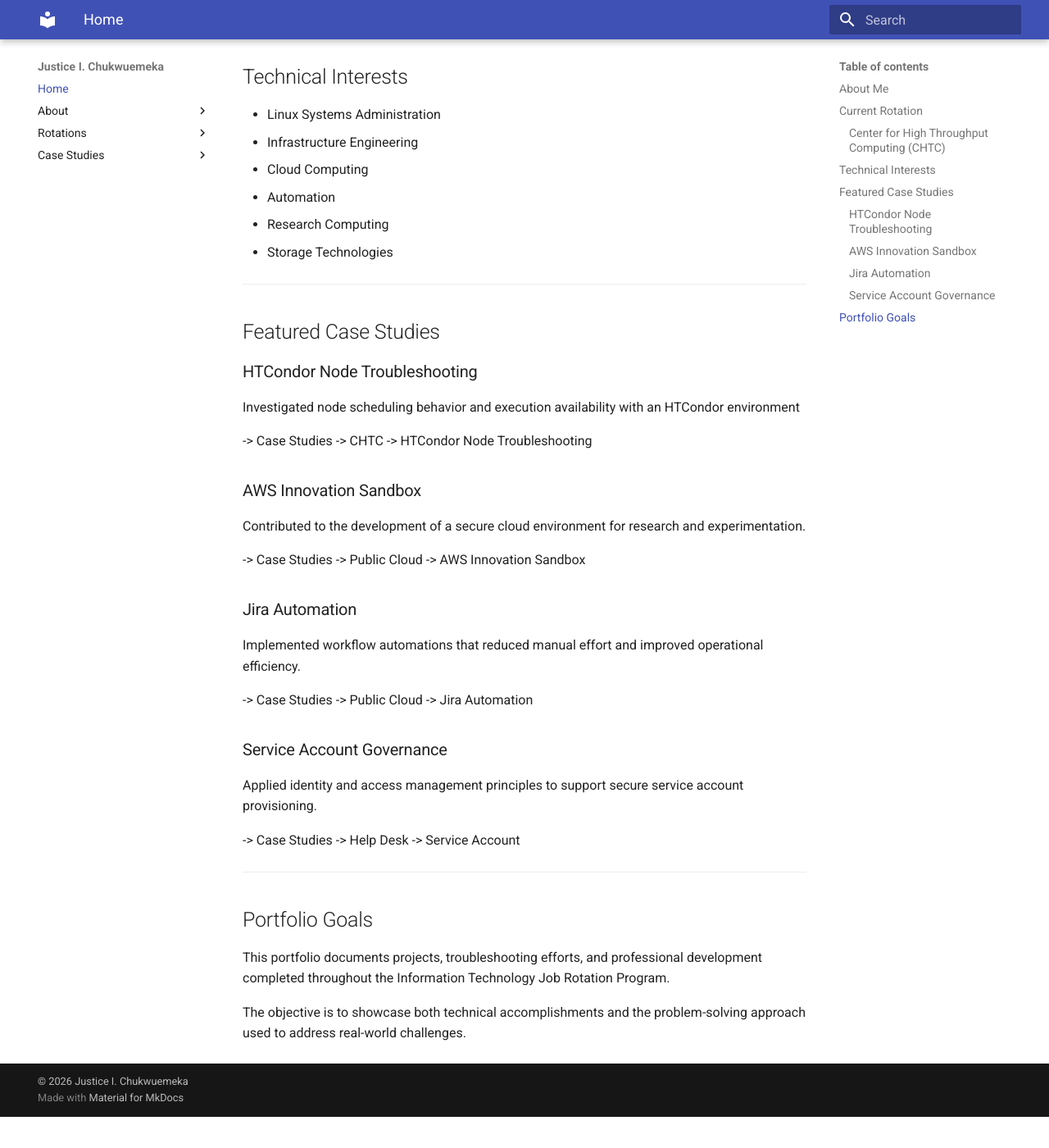
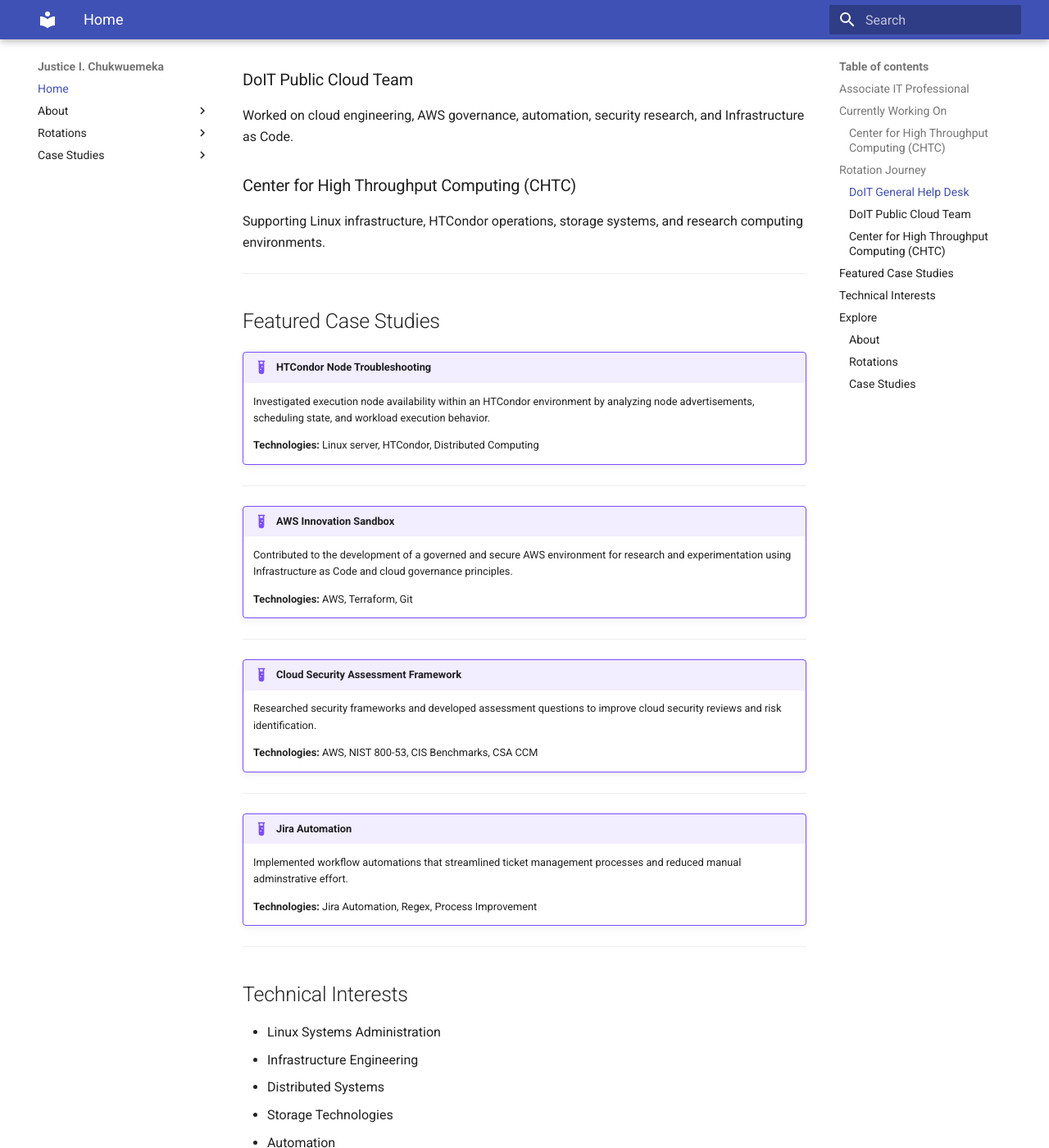
Before and after one commit to Testygen01/portfolio, an MkDocs documentation site: the page built from docs/index.md, in a window 1280 px wide and 1400 px high, scrolled down 979 px. Shown: the whole window at 82% size. Built offline with MkDocs 1.6.1 and Material for MkDocs 9.7.7, drawn with Linux system fonts in a browser that asks for light colours; before the commit the page ends 2341 px from its top, so only the background shows below that; some of the changed text lies outside the part shown.

Commit message:
Upgrade the Featured Case Studies section

```diff
--- a/docs/index.md
+++ b/docs/index.md
@@ -1,29 +1,22 @@
 # Justice I. Chukwuemeka
 
-Associate IT Professional
+## Associate IT Professional
+
+Linux Administration . Cloud Infrastructure . High Throughput Computing . Automation
 
 ---
 
-## About Me
+Welcome to my professional prtfolio
 
-I am an Associate IT Professional participating in the University of Wisconsin-Madison Information Technology Job Rotation Program.
-
-My experience spans:
-
-- End User Support
-- Cloud Infrastructure
-- Linux Systems Administration
-- High Throughput Computing
-
-I enjoy troubleshooting complex technical problems, improving operational processes, and supporting the infrastructure that enables research and innovation.
+I am an Associate IT Professional participating in the University of Wisconsin-Madison Information Technology Job Rotation Program. Through my rotations so far, I have gained experience supporting end users, enabling cloud services, and administering research computing infrastructure.
 
 ---
 
-## Current Rotation
+## Currently Working On
 
 ### Center for High Throughput Computing (CHTC)
 
-Current areas of focus
+Current areas of focus include:
 
 - Linux Administration
 - Storage Systems
@@ -33,51 +26,79 @@
 
 ---
 
-## Technical Interests
+## Rotation Journey
 
-- Linux Systems Administration
-- Infrastructure Engineering
-- Cloud Computing
-- Automation
-- Research Computing
-- Storage Technologies
+### DoIT General Help Desk
+
+Developed a foundation in troubleshooting, identity and access management, endpoint support, and customer service.
+
+### DoIT Public Cloud Team
+
+Worked on cloud engineering, AWS governance, automation, security research, and Infrastructure as Code.
+
+### Center for High Throughput Computing (CHTC)
+
+Supporting Linux infrastructure, HTCondor operations, storage systems, and research computing environments.
 
 ---
 
 ## Featured Case Studies
 
-### HTCondor Node Troubleshooting
+!!! example "HTCondor Node Troubleshooting"
 
-Investigated node scheduling behavior and execution availability with an HTCondor environment
+    Investigated execution node availability within an HTCondor environment by analyzing node advertisements, scheduling state, and workload execution behavior.
 
-<!-- navigation breadcrumb -->
--> Case Studies -> CHTC -> HTCondor Node Troubleshooting
-
-### AWS Innovation Sandbox
-
-Contributed to the development of a secure cloud environment for research and experimentation.
-
-<!-- navigation breadcrumb -->
--> Case Studies -> Public Cloud -> AWS Innovation Sandbox
-
-### Jira Automation
-
-Implemented workflow automations that reduced manual effort and improved operational efficiency.
-
-<!-- navigation breadcrumb -->
--> Case Studies -> Public Cloud -> Jira Automation
-
-### Service Account Governance
-
-Applied identity and access management principles to support secure service account provisioning.
-
-<!-- navigation breadcrumb -->
--> Case Studies -> Help Desk -> Service Account
+    **Technologies:**
+        Linux server, HTCondor, Distributed Computing
 
 ---
 
-## Portfolio Goals
+!!! example "AWS Innovation Sandbox"
 
-This portfolio documents projects, troubleshooting efforts, and professional development completed throughout the Information Technology Job Rotation Program.
+    Contributed to the development of a governed and secure AWS environment for research and experimentation using Infrastructure as Code and cloud governance principles.
 
-The objective is to showcase both technical accomplishments and the problem-solving approach used to address real-world challenges.
+    **Technologies:**
+    AWS, Terraform, Git
+---
+
+!!! example "Cloud Security Assessment Framework"
+
+    Researched security frameworks and developed assessment questions to improve cloud security reviews and risk identification.
+
+    **Technologies:**
+    AWS, NIST 800-53, CIS Benchmarks, CSA CCM
+---
+
+!!! example "Jira Automation"
+
+    Implemented workflow automations that streamlined ticket management processes and reduced manual adminstrative effort.
+
+    **Technologies:**
+    Jira Automation, Regex, Process Improvement
+---
+
+## Technical Interests
+
+- Linux Systems Administration
+- Infrastructure Engineering
+- Distributed Systems
+- Storage Technologies
+- Automation
+- Networking
+- Configuration Management
+
+---
+
+## Explore
+
+### About
+
+Learn more about my background, skills and professional interests.
+
+### Rotations
+
+Review summaries of each rotation and the skills developed in each role.
+
+### Case Studies
+
+Explore detailed project and troubleshooting write-ups covering cloud infrastructre, Linux administration, automation, security, and research computing.
```
